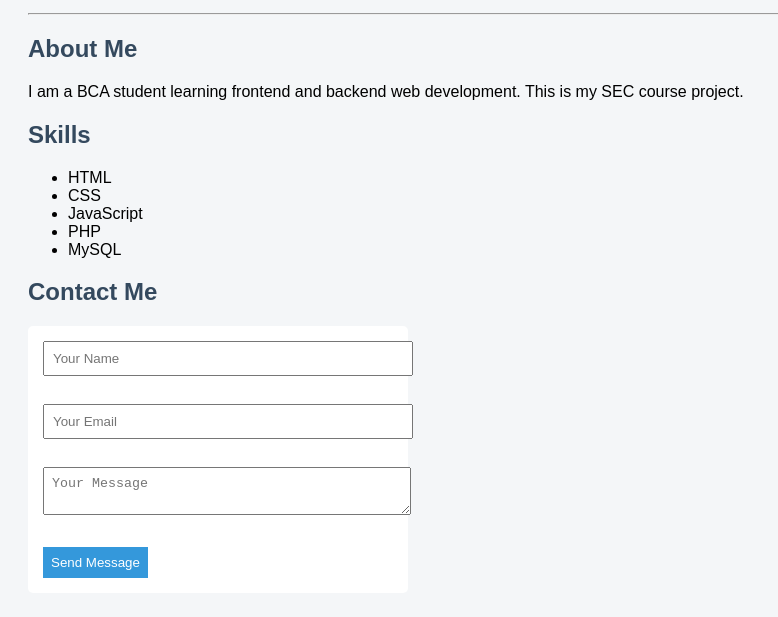
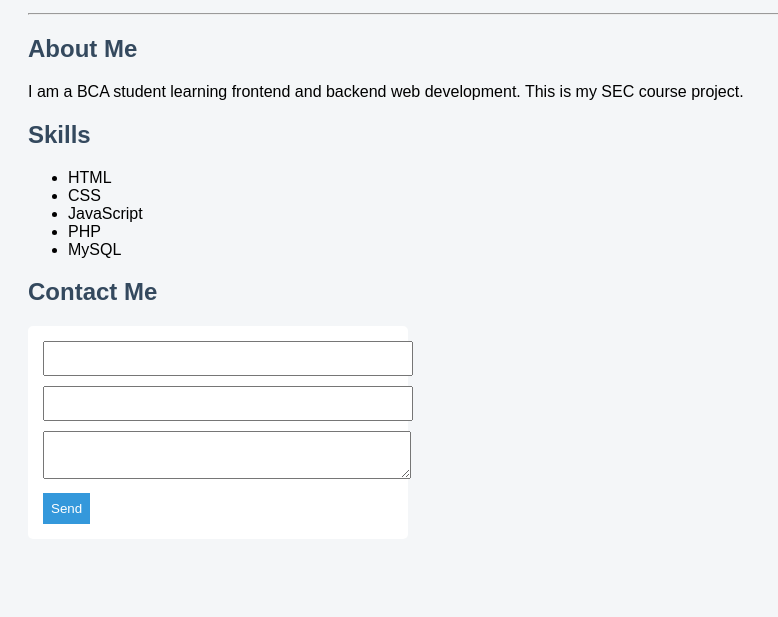
Before and after one commit to AlbinJoseph07/portfolio, a plain HTML site: page index.html in a window 1280 px wide. Shown: the part 129-746 px from the top of the page, without its empty margins (0-778 px from the left). Drawn offline with Linux system fonts and the light colour scheme.

Commit message:
Update index.html

```diff
--- a/index.html
+++ b/index.html
@@ -27,16 +27,17 @@ This is my SEC course project.
 </ul>
 
 <h2>Contact Me</h2>
-<form action="https://formsubmit.co/albinjo2025@gmail.com" method="POST">
-    <input type="hidden" name="_subject" value="New message from Portfolio Website">
-<input type="hidden" name="_captcha" value="false">
+<form action="https://formsubmit.co/your-email@gmail.com" method="POST">
 
+    <input type="hidden" name="_next" value="https://albinjoseph07.github.io/thankyou.html">
 
-    <input type="text" name="name" placeholder="Your Name" required><br><br>
-    <input type="email" name="email" placeholder="Your Email" required><br><br>
-    <textarea name="message" placeholder="Your Message" required></textarea><br><br>
-    <button type="submit">Send Message</button>
+    <input type="text" name="name" required>
+    <input type="email" name="email" required>
+    <textarea name="message" required></textarea>
+
+    <button type="submit">Send</button>
 </form>
+
 
 <p id="response"></p>
 
```
